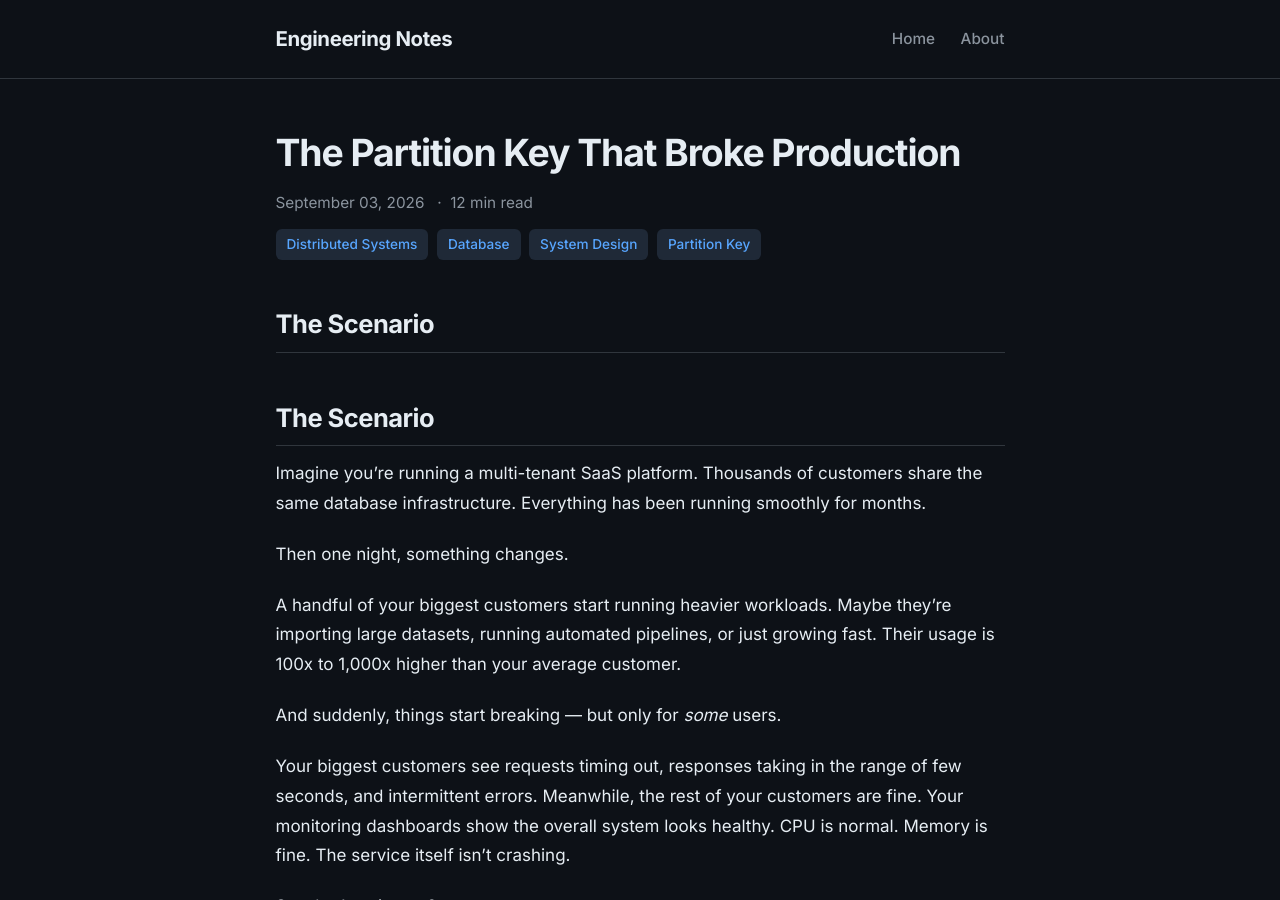
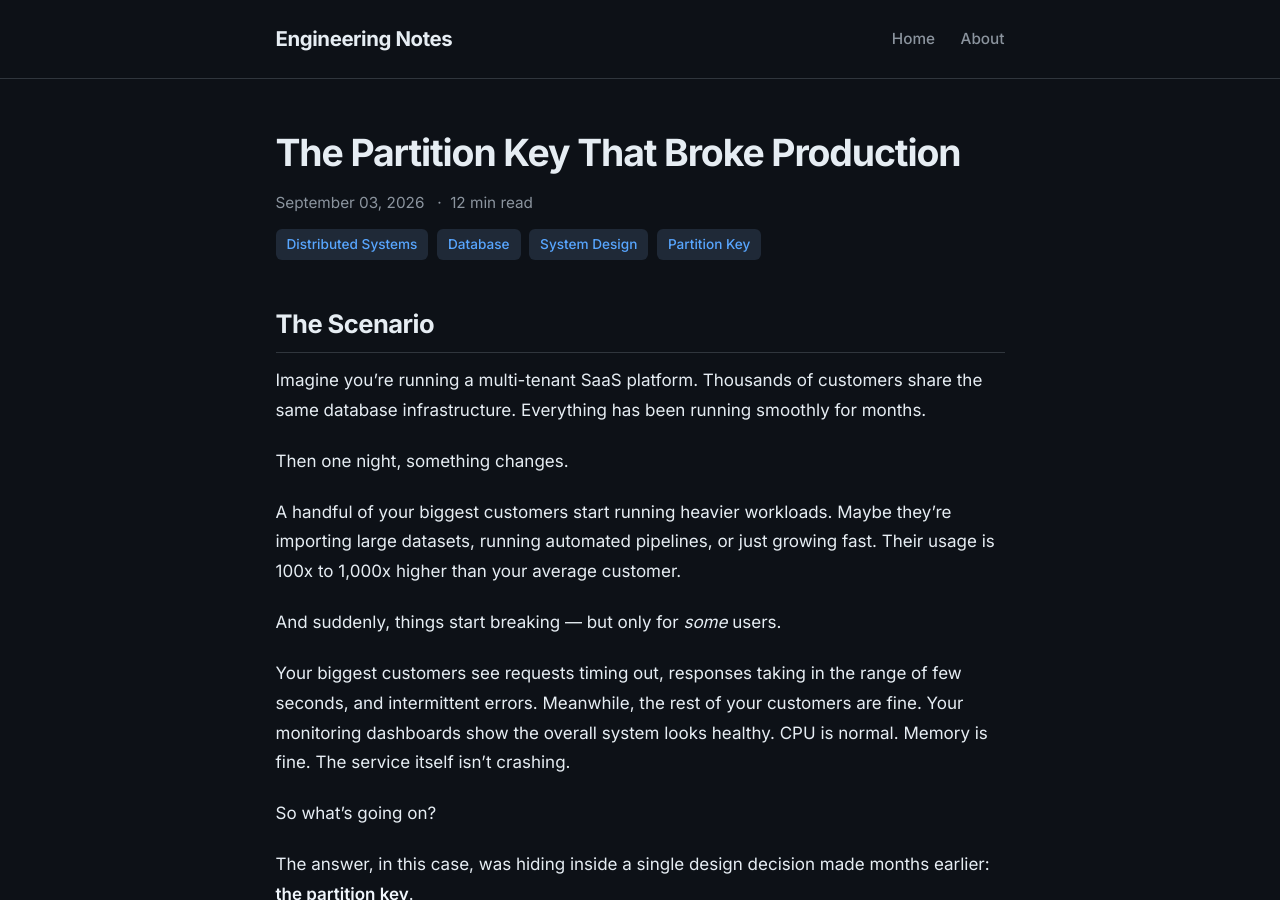
Before and after one commit to Kishore712/technical-blogs, a Jekyll site: the page built from _posts/2026-09-03-the-partition-key-that-broke-production.md, in a window 1280 px wide and 900 px high. Built offline with Jekyll 4.4.1, drawn with Linux system fonts in a browser that asks for light colours.

Commit message:
Sync updated content

```diff
--- a/_posts/2026-09-03-the-partition-key-that-broke-production.md
+++ b/_posts/2026-09-03-the-partition-key-that-broke-production.md
@@ -7,7 +7,6 @@ tags: [Distributed Systems, Database, System Design, Partition Key]
 excerpt: "How a single design decision in a document database can silently break your system under load — what partition keys actually do, why hot partitions happen, and how to design keys that scale."
 ---
 
-## The Scenario
 
 ## The Scenario
 
```
